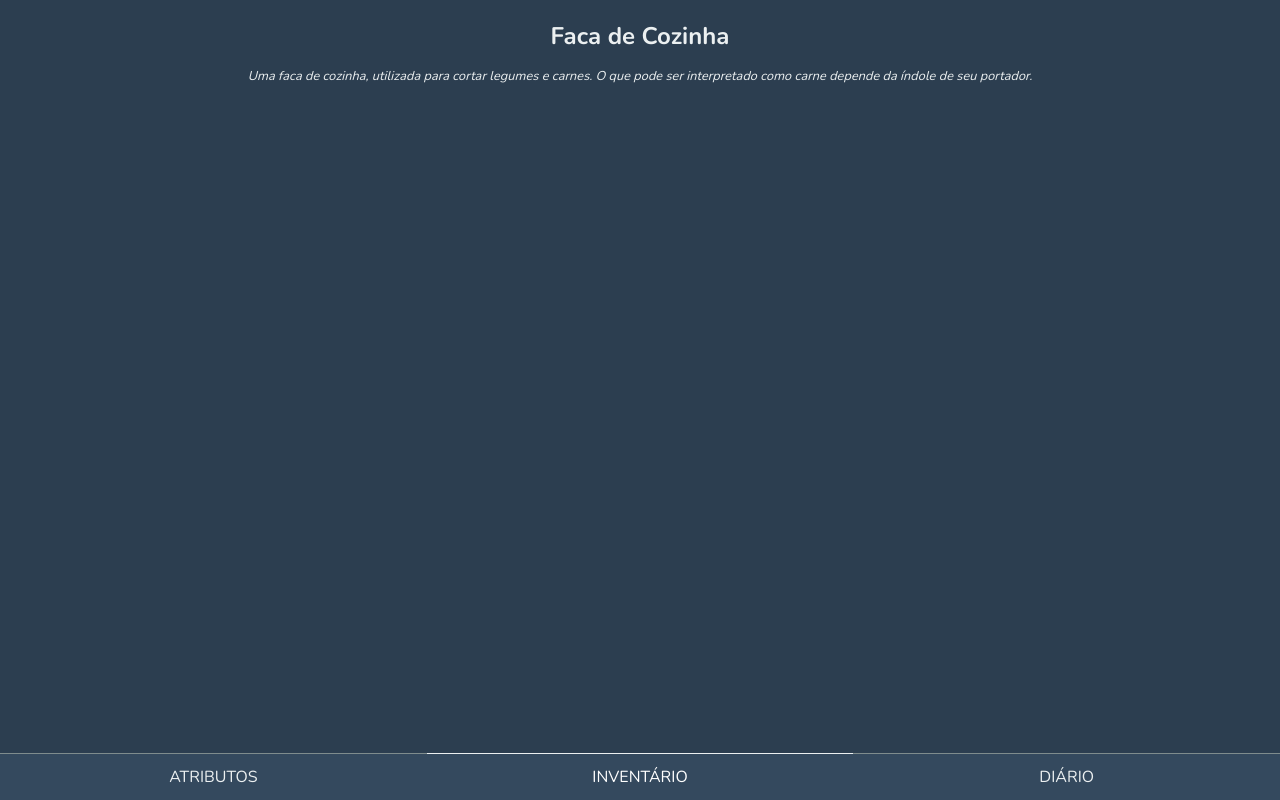
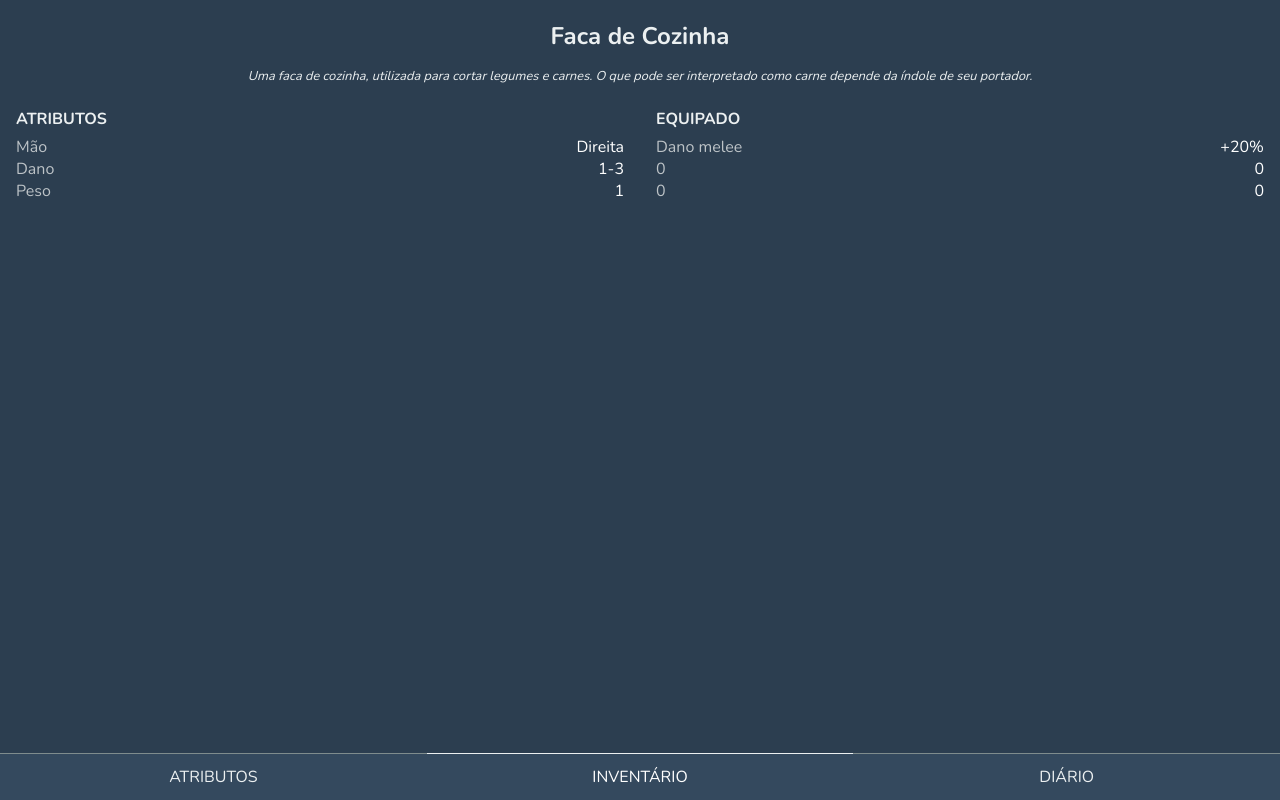
Before and after one commit to MoisesDuarte/Phospenes-Mobile, a plain HTML site: page inventario.html in a window 1280 px wide. Drawn offline with nearby package versions, Linux system fonts and the light colour scheme.

Commit message:
Alterando coluna em css

```diff
--- a/css/estilo.css
+++ b/css/estilo.css
@@ -75,7 +75,7 @@ a.active {
 /* Tabelas Atributos, Habilidades, Equipamento */
 .grid {
     display: grid;
-    grid-template-columns: 1fr 1fr;
+    grid-template-columns: auto 1fr;
 
     width: 100%;
     padding: 8px 16px;
--- a/inventario.html
+++ b/inventario.html
@@ -15,6 +15,38 @@
     <h2 class="h1-titulo negrito">Faca de Cozinha</h2>
     <p class="p-descricao"><i>Uma faca de cozinha, utilizada para cortar legumes e carnes. O que pode ser interpretado como carne depende da índole de seu portador.</i></p>
 
+    <!-- Atributos & Info para equipar -->
+    <div class="flex">
+        <!-- Atributos Principais -->
+        <div class="grid">
+            <span class="grid-span-2 titulo">Atributos</span>
+
+            <span class="grid-item-1">Mão</span>
+            <span class="grid-item-2">Direita</span>
+
+            <span class="grid-item-1">Dano</span>
+            <span class="grid-item-2">1-3</span>
+
+            <span class="grid-item-1">Peso</span>
+            <span class="grid-item-2">1</span>
+        </div>
+
+        <!-- Informação para equipar -->
+        <div class="grid">
+            <span class="grid-span-2 titulo">Equipado</span>
+
+            <span class="grid-item-1">Dano melee</span>
+            <span class="grid-item-2">+20%</span>
+
+            <span class="grid-item-1">0</span>
+            <span class="grid-item-2">0</span>
+
+            <span class="grid-item-1">0</span>
+            <span class="grid-item-2">0</span>
+
+        </div>
+    </div>
+
     <!-- Barra de navegação inferior -->
     <nav class="navbar">
         <a href="atributos.html">ATRIBUTOS</a>
```
